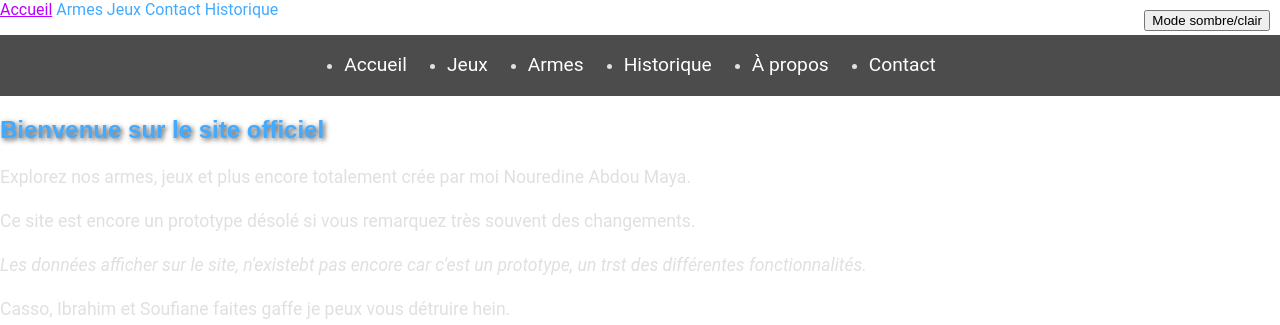
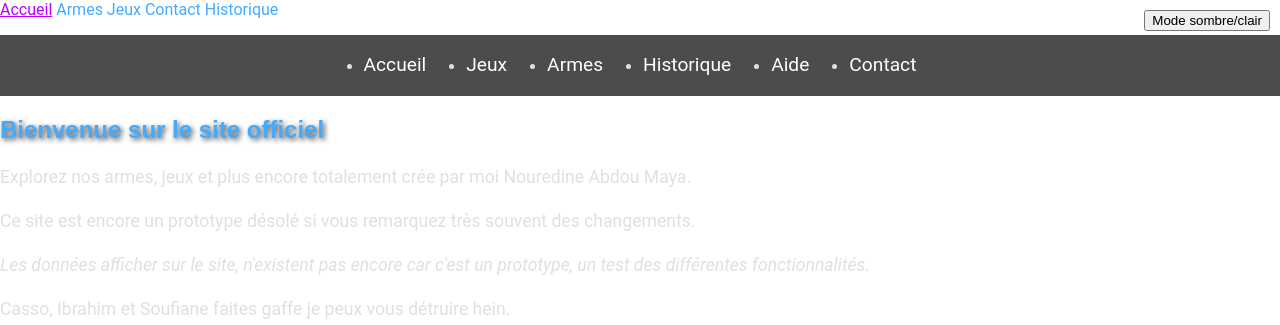
Before and after one commit to Nouredine227/Nouredine-Cie, a plain HTML site: page index.html in a window 1280 px wide. Shown: the top 325 px of the page. Drawn offline with Linux system fonts and the light colour scheme.

Commit message:
Update index.html

```diff
--- a/index.html
+++ b/index.html
@@ -21,7 +21,7 @@
         <li><a href="games.html">Jeux</a></li>
         <li><a href="weapons.html">Armes</a></li>
         <li><a href="history.html">Historique</a></li>
-        <li><a href="about.html">À propos</a></li>
+        <li><a href="help.html">Aide</a></li>
         <li><a href="contact.html">Contact</a></li>
     </ul>
     </nav>
@@ -30,7 +30,7 @@
         <h1>Bienvenue sur le site officiel</h1>
         <p>Explorez nos armes, jeux et plus encore totalement crée par moi Nouredine Abdou Maya.</p>
         <p>Ce site est encore un prototype désolé si vous remarquez très souvent des changements.</p>
-        <p><i>Les données afficher sur le site, n'existebt pas encore car c'est un prototype, un trst des différentes fonctionnalités.</i></p>
+        <p><i>Les données afficher sur le site, n'existent pas encore car c'est un prototype, un test des différentes fonctionnalités.</i></p>
         <p>Casso, Ibrahim et Soufiane faites gaffe je peux vous détruire hein.</p>
         <video controls autoplay loop>
             <source src="assets/video/intro.mp4" type="video/mp4">
```
